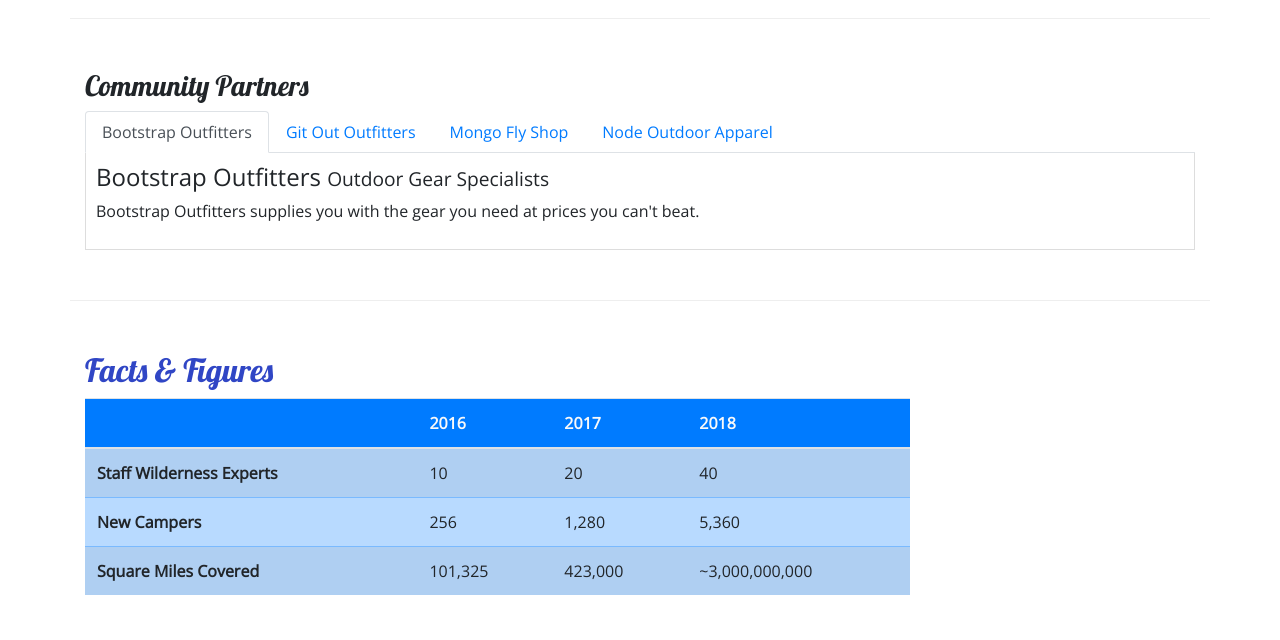
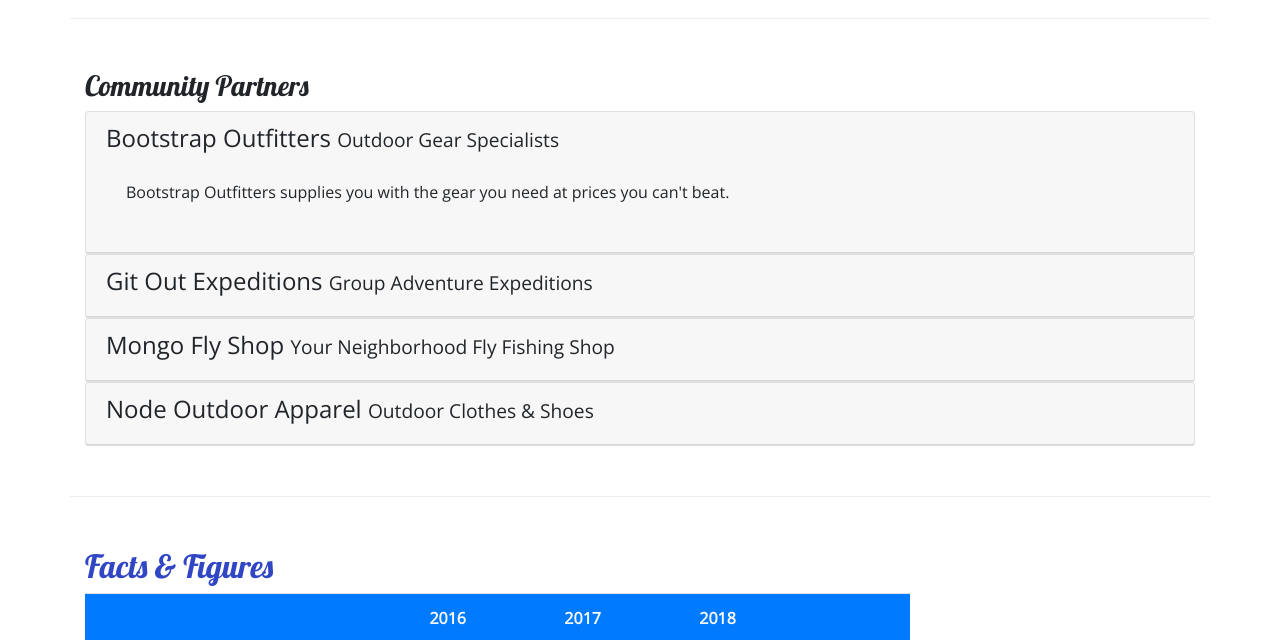
Before and after one commit to bastanley1211/nucampsite, a website: page aboutus.html in a window 1280 px wide. Shown: the part 810-1450 px from the top of the page. Drawn offline with nearby package versions, Linux system fonts and the light colour scheme.

Commit message:
Accordion

```diff
--- a/aboutus.html
+++ b/aboutus.html
@@ -120,55 +120,73 @@
         <div class="row row-content">
             <div class="col">
                 <h3>Community Partners</h3>
-                <ul class="nav nav-tabs">
-                    <li class="nav-item">
-                        <a class="nav-link active" href="#bootstrap" role="tab" data-toggle="tab">Bootstrap
-                            Outfitters
-                        </a>
-                    </li>
-                    <li class="nav-item">
-                        <a class="nav-link" href="#git" role="tab" data-toggle="tab">Git Out Outfitters
-                        </a>
-                    </li>
-                    <li class="nav-item">
-                        <a class="nav-link" href="#mongo" role="tab" data-toggle="tab">Mongo Fly Shop
-                        </a>
-                    </li>
-                    <li class="nav-item">
-                        <a class="nav-link" href="#node" role="tab" data-toggle="tab">Node Outdoor Apparel
-                        </a>
-                    </li>
-                </ul>
-                <div class="tab-content">
-                    <div role="tabpanel" class="tab-pane fade show active" id="bootstrap">
-                        <h4>Bootstrap Outfitters <small>Outdoor Gear Specialists</small></h4>
-                        <p class="d-none d-sm-block">Bootstrap Outfitters supplies you with the gear you need at prices
-                            you
-                            can't beat.
-                        </p>
+                <div id="accordion">
+                    <div class="card">
+                        <div role="tab" class="card-header">
+                            <h4>
+                                <a data-toggle="collapse" data-target="#bootstrap">Bootstrap Outfitters <small>Outdoor
+                                        Gear Specialists</small>
+                                </a>
+                            </h4>
+                            <div class="collapse show" id="bootstrap" data-parent="#accordion">
+                                <div class="card-body">
+                                    <p class="d-none d-sm-block">Bootstrap Outfitters supplies you with the gear you
+                                        need at
+                                        prices
+                                        you
+                                        can't beat.
+                                    </p>
+                                </div>
+                            </div>
+                        </div>
                     </div>
-                    <div role="tabpanel" class="tab-pane fade" id="git">
-                        <h4>Git Out Expeditions <small>Group Adventure Expeditions</small></h4>
-                        <p class="d-none d-sm-block">Join Git Out Expeditions to explore new horizons with a group of
-                            other
-                            adventurers!
-                        </p>
+                    <div class="card">
+                        <div role="tab" class="card-header">
+                            <h4>
+                                <a class="collapsed" data-toggle="collapse" data-target="#git">
+                                    Git Out Expeditions <small>Group Adventure Expeditions</small>
+                                </a>
+                            </h4>
+                            <div class="collapse" id="git" data-parent="#accordion">
+                                <div class="card-body">
+                                    <p class="d-none d-sm-block">Join Git Out Expeditions to explore new horizons with a
+                                        group of other
+                                        adventurers!</p>
+                                </div>
+                            </div>
+                        </div>
                     </div>
-                    <div role="tabpanel" class="tab-pane fade" id="mongo">
-                        <h4>Mongo Fly Shop <small>Your Neighborhood Fly Fishing Shop</small></h4>
-                        <p class="d-none d-sm-block">Need a new fishing pole, a tacklebox, or flies of all kinds? Stop
-                            by
-                            Mongo
-                            Fly Shop.
-                        </p>
+                    <div class="card">
+                        <div role="tab" class="card-header">
+                            <h4>
+                                <a class="collapsed" data-toggle="collapse" data-target="#mongo">
+                                    Mongo Fly Shop <small>Your Neighborhood Fly Fishing Shop</small>
+                                </a>
+                            </h4>
+                            <div class="collapse" id="mongo" data-parent="#accordion">
+                                <div class="card-body">
+                                    <p class="d-none d-sm-block">Need a new fishing pole, a tacklebox, or flies of all
+                                        kinds? Stop by Mongo
+                                        Fly Shop.</p>
+                                </div>
+                            </div>
+                        </div>
                     </div>
-                    <div role="tabpanel" class="tab-pane fade" id="node">
-                        <h4>Node Outdoor Apparel <small>Outdoor Clothes & Shoes</small></h4>
-                        <p class="d-none d-sm-block">From polar fleeces to swimsuits, hiking boots to waders, a visit to
-                            Node
-                            will be sure to get you
-                            covered.
-                        </p>
+                    <div class="card">
+                        <div role="tab" class="card-header">
+                            <h4>
+                                <a class="collapsed" data-toggle="collapse" data-target="#node">
+                                    Node Outdoor Apparel <small>Outdoor Clothes & Shoes</small>
+                                </a>
+                            </h4>
+                            <div class="collapse" id="node" data-parent="#accordion">
+                                <div class="card-body">
+                                    <p class="d-none d-sm-block">From polar fleeces to swimsuits, hiking boots to
+                                        waders, a visit to Node
+                                        will be sure to get you covered.</p>
+                                </div>
+                            </div>
+                        </div>
                     </div>
                 </div>
             </div>
--- a/css/styles.css
+++ b/css/styles.css
@@ -38,8 +38,8 @@
   background-color: #901cad;
 }
 
-.tab-content {
-  border: 1px solid #ddd;
-  border-top: none;
-  padding: 10px;
+a,
+a:hover {
+  color: inherit;
+  text-decoration: none;
 }
```
